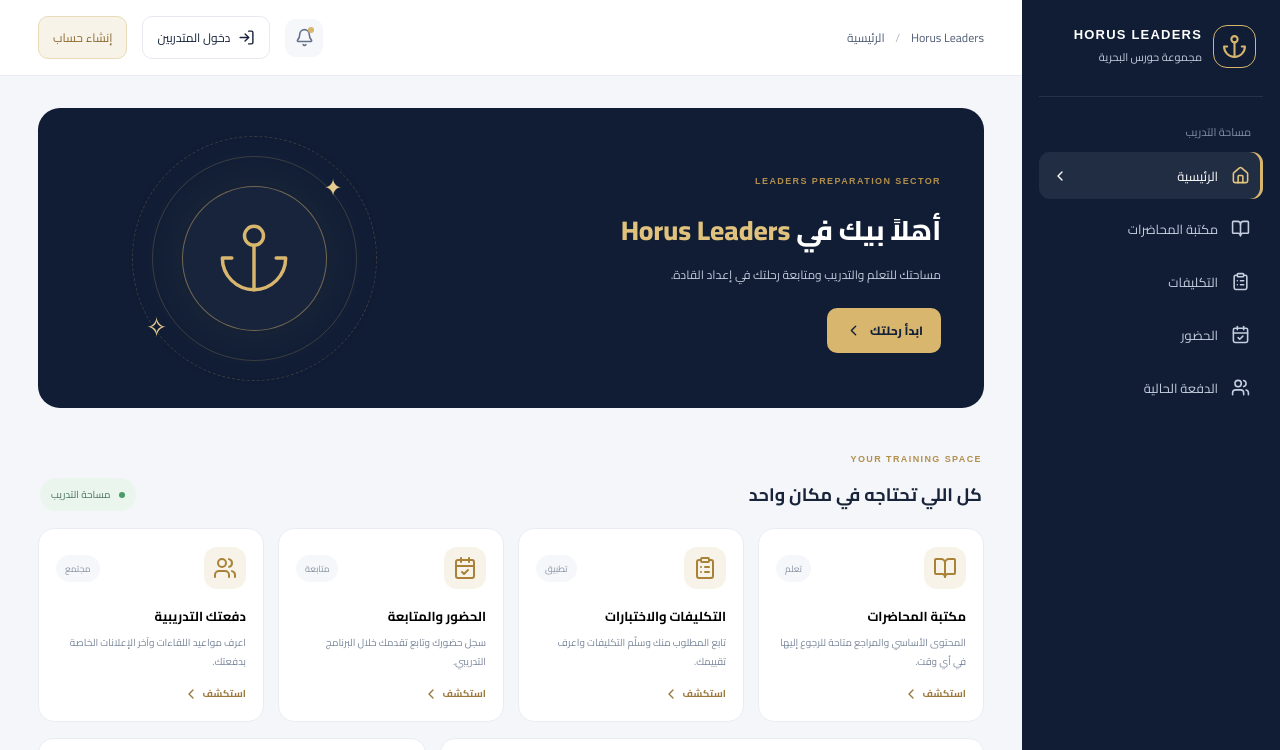
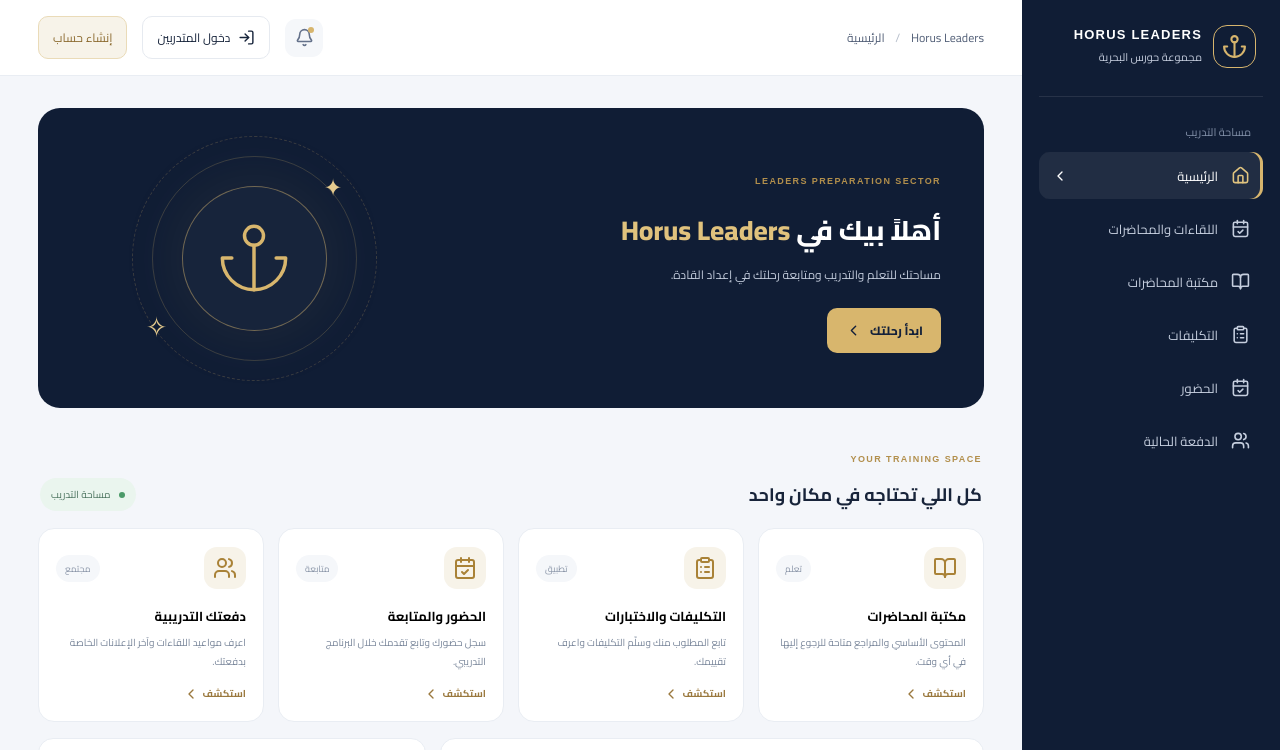
Before and after one commit to Dr-SherifSedra88/horus-leaders, a React (Vite) app: page / in a window 1280 px wide. Shown: the top 750 px of the page. Built offline with nearby package versions, Linux system fonts and the light colour scheme; no server answers.

Commit message:
Add sessions navigation and route

```diff
--- a/src/App.tsx
+++ b/src/App.tsx
@@ -3,10 +3,11 @@ import { Anchor, BookOpen, CalendarCheck, ClipboardList, Home, LogIn, Menu, Mega
 import { supabase } from './supabase'
 import AdminDashboard from './AdminDashboard'
 import CurrentCohort from './CurrentCohort'
+import SessionsPage from './SessionsPage'
 
-type Page = 'home' | 'library' | 'assignments' | 'attendance' | 'cohort' | 'admin'
+type Page = 'home' | 'library' | 'assignments' | 'attendance' | 'cohort' | 'sessions' | 'admin'
 const nav: {id:Page; label:string; icon: typeof Home}[] = [
-  {id:'home',label:'الرئيسية',icon:Home},{id:'library',label:'مكتبة المحاضرات',icon:BookOpen},{id:'assignments',label:'التكليفات',icon:ClipboardList},{id:'attendance',label:'الحضور',icon:CalendarCheck},{id:'cohort',label:'الدفعة الحالية',icon:Users},{id:'admin',label:'الإدارة',icon:Settings}
+  {id:'home',label:'الرئيسية',icon:Home},{id:'sessions',label:'اللقاءات والمحاضرات',icon:CalendarCheck},{id:'library',label:'مكتبة المحاضرات',icon:BookOpen},{id:'assignments',label:'التكليفات',icon:ClipboardList},{id:'attendance',label:'الحضور',icon:CalendarCheck},{id:'cohort',label:'الدفعة الحالية',icon:Users},{id:'admin',label:'الإدارة',icon:Settings}
 ]
 
 export default function App() {
@@ -119,7 +120,7 @@ export default function App() {
           </section>
           <section className="bottom-grid"><div className="panel announcement"><div className="panel-icon"><Megaphone size={20}/></div><div><span className="eyebrow">ANNOUNCEMENTS</span><h3>الإعلانات والتنبيهات</h3><p>هنا هتظهر أخبار المجموعة ومواعيد اللقاءات وأي تحديثات مهمة.</p></div><span className="coming">قريبًا</span></div><div className="panel progress-panel"><div className="progress-top"><div><span className="eyebrow">YOUR JOURNEY</span><h3>رحلتك التدريبية</h3></div><Award size={24}/></div><div className="progress-track"><span/></div><small>سجّل دخولك لمتابعة تقدمك</small></div></section>
         </>}
-        {page==='admin'&&userRole!=='admin' ? <section className="page-panel"><h1>غير مصرح بالدخول</h1><p>هذه الصفحة مخصصة لمدير المنصة فقط.</p><button className="outline-btn" onClick={()=>setPage('home')}>العودة للرئيسية</button></section> : page==='admin' ? <AdminDashboard/> : page==='cohort' ? <CurrentCohort signedIn={signedIn}/> : page!=='home'&&<section className="page-panel"><div className="page-icon"><current.icon size={28}/></div><span className="eyebrow">HORUS LEADERS</span><h1>{current.label}</h1><p>{pageDescription(page)}</p><div className="empty-state"><div className="empty-icon"><FileText size={30}/></div><b>المساحة دي تحت التجهيز</b><span>هنضيف المحتوى والبيانات بعد ربط قاعدة البيانات وتجهيز حسابات الإدارة.</span><button className="outline-btn" onClick={()=>setPage('home')}>العودة للرئيسية</button></div></section>}
+        {page==='admin'&&userRole!=='admin' ? <section className="page-panel"><h1>غير مصرح بالدخول</h1><p>هذه الصفحة مخصصة لمدير المنصة فقط.</p><button className="outline-btn" onClick={()=>setPage('home')}>العودة للرئيسية</button></section> : page==='admin' ? <AdminDashboard/> : page==='cohort' ? <CurrentCohort signedIn={signedIn}/> : page==='sessions' ? <SessionsPage role={userRole}/> : page!=='home'&&<section className="page-panel"><div className="page-icon"><current.icon size={28}/></div><span className="eyebrow">HORUS LEADERS</span><h1>{current.label}</h1><p>{pageDescription(page)}</p><div className="empty-state"><div className="empty-icon"><FileText size={30}/></div><b>المساحة دي تحت التجهيز</b><span>هنضيف المحتوى والبيانات بعد ربط قاعدة البيانات وتجهيز حسابات الإدارة.</span><button className="outline-btn" onClick={()=>setPage('home')}>العودة للرئيسية</button></div></section>}
         <footer><span>© 2026 Horus Leaders</span><span>مجموعة حورس البحرية – قطاع إعداد قادة</span></footer>
       </div>
     </main>
@@ -128,4 +129,4 @@ export default function App() {
 }
 
 function Feature({icon,title,desc,tag,onClick}:{icon:ReactNode;title:string;desc:string;tag:string;onClick:()=>void}){return <button className="feature-card" onClick={onClick}><div className="feature-top"><div className="feature-icon">{icon}</div><span>{tag}</span></div><h3>{title}</h3><p>{desc}</p><div className="feature-link">استكشف <ChevronLeft size={16}/></div></button>}
-function pageDescription(page:Page){return ({library:'المحاضرات الأساسية والمراجع والمواد التدريبية المشتركة بين الدفعات.',assignments:'التكليفات المطلوبة ومواعيد التسليم والاختبارات والتقييمات.',attendance:'متابعة الحضور والغياب وسجل المشاركة في اللقاءات.',cohort:'معلومات الدفعة الحالية ومواعيد اللقاءات والإعلانات.',admin:'إدارة المتدربين والمدربين والمحتوى والدفعات والتقارير.',home:''})[page]}
+function pageDescription(page:Page){return ({sessions:'مواعيد اللقاءات وتفاصيلها وروابطها والمواد التعليمية الخاصة بكل دفعة.',library:'المحاضرات الأساسية والمراجع والمواد التدريبية المشتركة بين الدفعات.',assignments:'التكليفات المطلوبة ومواعيد التسليم والاختبارات والتقييمات.',attendance:'متابعة الحضور والغياب وسجل المشاركة في اللقاءات.',cohort:'معلومات الدفعة الحالية ومواعيد اللقاءات والإعلانات.',admin:'إدارة المتدربين والمدربين والمحتوى والدفعات والتقارير.',home:''})[page]}
```
